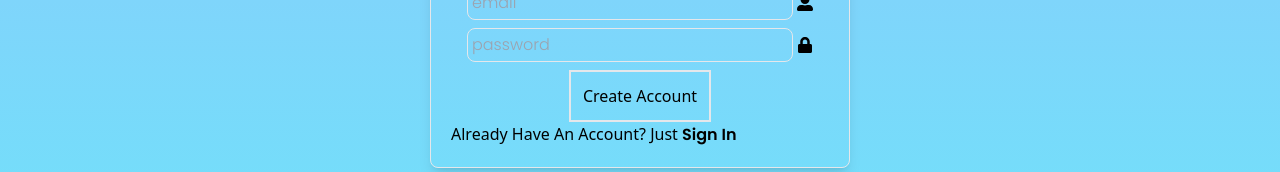
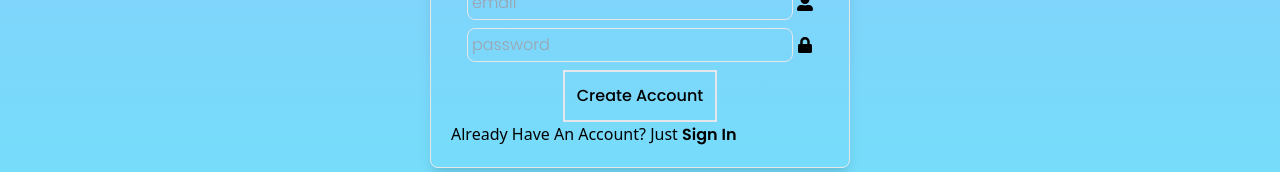
Before and after one commit to AdisGiulbudagiants/FullStack-Todo, a React (Vite) app in the folder client/: page /register in a window 1280 px wide. Shown: the part 364-536 px from the top of the page. Built offline with nearby package versions, Linux system fonts and the light colour scheme.

Commit message:
Add react-spinners library and change Loadings in Register and Login pages

```diff
--- a/client/package.json
+++ b/client/package.json
@@ -20,6 +20,7 @@
     "react-icons": "^5.3.0",
     "react-redux": "^9.1.2",
     "react-router-dom": "^6.26.2",
+    "react-spinners": "^0.14.1",
     "react-toastify": "^10.0.5"
   },
   "devDependencies": {
--- a/client/src/components/Loading.jsx
+++ b/client/src/components/Loading.jsx
@@ -10,9 +10,7 @@ const Loading = () => {
         style="absolute w-full h-screen object-cover"
       />
       <div className="absolute h-screen flex flex-col justify-center items-center z-10">
-        <h1 className=" font-poppins-medium text-[128px] text-white">
-          Loading
-        </h1>
+        <h1 className="font-poppins-medium text-[128px] text-white">Loading</h1>
       </div>
     </div>
   )
--- a/client/src/pages/LoginPage.jsx
+++ b/client/src/pages/LoginPage.jsx
@@ -1,7 +1,8 @@
-import { useState } from "react"
+import { useState, lazy } from "react"
 import { NavLink, useNavigate } from "react-router-dom"
 import { useDispatch, useSelector } from "react-redux"
 import { FaUserAlt, FaLock } from "react-icons/fa"
+const PulseLoader = lazy(() => import("react-spinners/PulseLoader"))
 import { loginUser, selectIsLoading } from "../redux/slices/authSlice"
 import Input from "../components/Input"
 import Button from "../components/Button"
@@ -50,7 +51,13 @@ const LoginPage = () => {
           <Button
             disabled={isLoading}
             type="submit"
-            text={isLoading ? "Loading..." : "Log In"}
+            text={
+              isLoading ? (
+                <PulseLoader size={8} margin={4} />
+              ) : (
+                <p className="font-poppins-medium">Log In</p>
+              )
+            }
           />
         </form>
         <p>
--- a/client/src/pages/RegisterPage.jsx
+++ b/client/src/pages/RegisterPage.jsx
@@ -1,7 +1,8 @@
-import { useState } from "react"
+import { useState, lazy } from "react"
 import { useDispatch, useSelector } from "react-redux"
 import { useNavigate, NavLink } from "react-router-dom"
 import { FaUserAlt, FaLock } from "react-icons/fa"
+const PulseLoader = lazy(() => import("react-spinners/PulseLoader"))
 import { selectIsLoading, registerUser } from "../redux/slices/authSlice"
 import Input from "../components/Input"
 import Button from "../components/Button"
@@ -41,7 +42,13 @@ const RegisterPage = () => {
           <Button
             disabled={isLoading}
             type="submit"
-            text={isLoading ? "Loading..." : "Create Account"}
+            text={
+              isLoading ? (
+                <PulseLoader size={8} margin={4} />
+              ) : (
+                <p className="font-poppins-medium">Create Account</p>
+              )
+            }
           />
         </form>
         <p>
```
Also changed, not shown: 1 other file (tests, documents, lock files or other folders).
